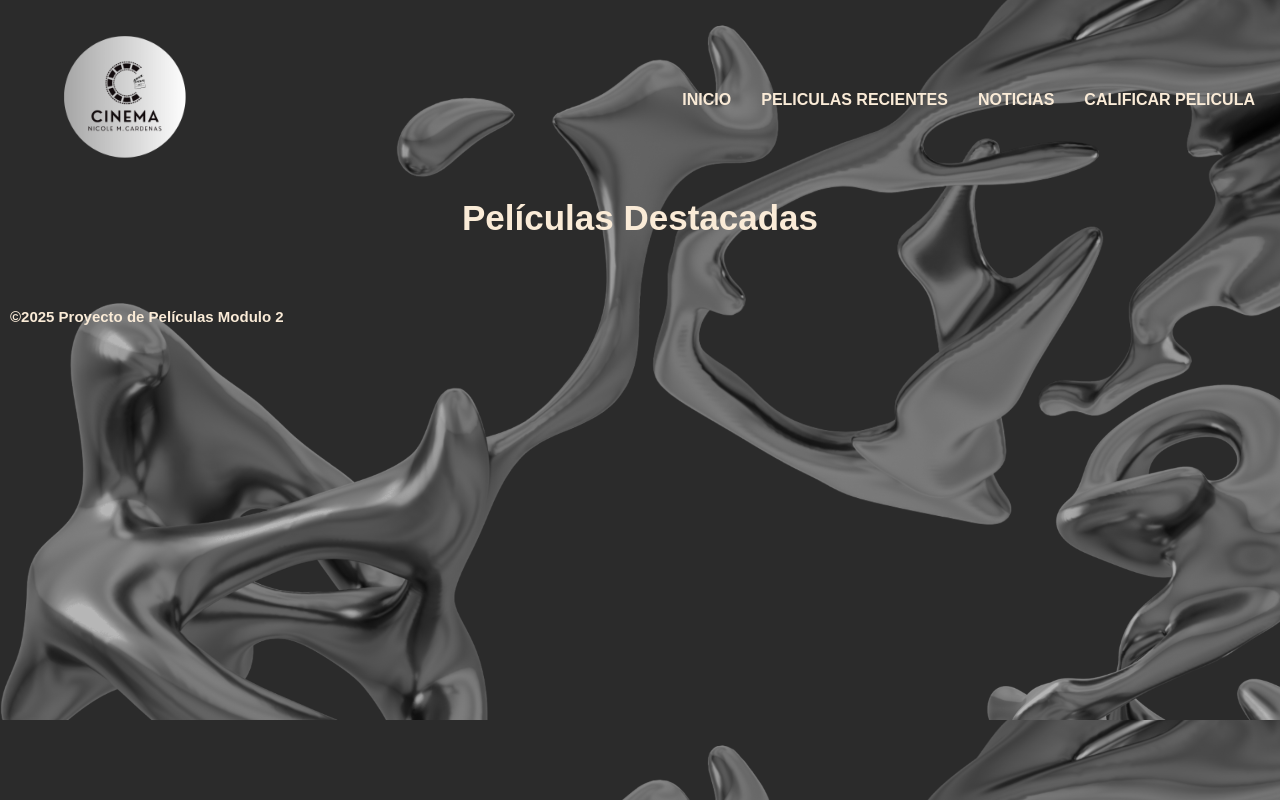
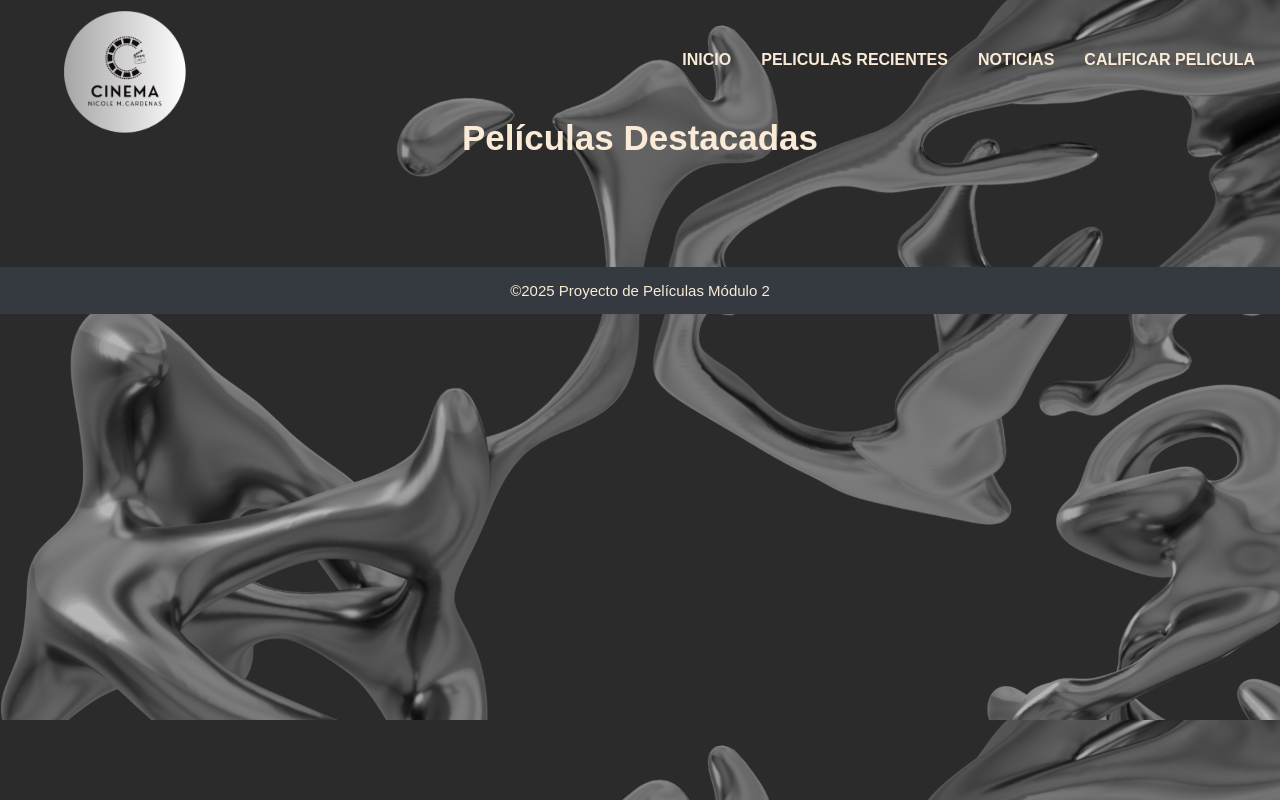
Before and after one commit to NicoleMCardenas/Movies, a website: page front/index.html in a window 1280 px wide. Drawn offline with nearby package versions, Linux system fonts and the light colour scheme; no server answers; a web font is replaced by a local one.

Commit message:
avancedosbootstrap

```diff
--- a/front/index.html
+++ b/front/index.html
@@ -3,10 +3,12 @@
   <head>
     <meta charset="UTF-8" />
     <meta name="viewport" content="width=device-width, initial-scale=1.0" />
-    <link rel="stylesheet" href="https://cdn.jsdelivr.net/npm/bootstrap@4.1.3/dist/css/bootstrap.min.css" integrity="sha384-MCw98/SFnGE8fJT3GXwEOngsV7Zt27NXFoaoApmYm81iuXoPkFOJwJ8ERdknLPMO" crossorigin="anonymous">
-   <script src="https://code.jquery.com/jquery-3.3.1.slim.min.js" integrity="sha384-q8i/X+965DzO0rT7abK41JStQIAqVgRVzpbzo5smXKp4YfRvH+8abtTE1Pi6jizo" crossorigin="anonymous"></script>
+    <!--Bootstrap-->
+<link rel="stylesheet" href="https://cdn.jsdelivr.net/npm/bootstrap@4.1.3/dist/css/bootstrap.min.css" integrity="sha384-MCw98/SFnGE8fJT3GXwEOngsV7Zt27NXFoaoApmYm81iuXoPkFOJwJ8ERdknLPMO" crossorigin="anonymous">
+<script src="https://code.jquery.com/jquery-3.3.1.slim.min.js" integrity="sha384-q8i/X+965DzO0rT7abK41JStQIAqVgRVzpbzo5smXKp4YfRvH+8abtTE1Pi6jizo" crossorigin="anonymous"></script>
 <script src="https://cdn.jsdelivr.net/npm/popper.js@1.14.3/dist/umd/popper.min.js" integrity="sha384-ZMP7rVo3mIykV+2+9J3UJ46jBk0WLaUAdn689aCwoqbBJiSnjAK/l8WvCWPIPm49" crossorigin="anonymous"></script>
 <script src="https://cdn.jsdelivr.net/npm/bootstrap@4.1.3/dist/js/bootstrap.min.js" integrity="sha384-ChfqqxuZUCnJSK3+MXmPNIyE6ZbWh2IMqE241rYiqJxyMiZ6OW/JmZQ5stwEULTy" crossorigin="anonymous"></script>
+<!--FontsandStyles-->
     <link href="https://fonts.cdnfonts.com/css/satoshi" rel="stylesheet"/>
       <link rel="stylesheet" href="./styles/reset.css"/>
       <link rel="stylesheet" href="./styles/styles.css"/>
@@ -34,9 +36,9 @@
          </div>
       </section>
     </main>
-  <footer>
-    <p id="fotid">&copy;2025 Proyecto de Películas Modulo 2</p>
-  </footer>
+   <footer class="bg-dark text-white text-center py-3 mt-5">
+    <p>&copy;2025 Proyecto de Películas Módulo 2</p>
+    </footer>
     <script src="./scripts/tempData.js"></script>
     <script src="./scripts/index.js"></script>
   </body>
--- a/front/styles/styles.css
+++ b/front/styles/styles.css
@@ -10,10 +10,12 @@ header{
     justify-content: space-between;
     padding: 0px 25px;
     color: antiquewhite;
+    height: 120px;
 }
 
 header img{
     width: 200px;
+    margin-top: 30px;
 }
 
 .nav_menu{
@@ -26,11 +28,12 @@ font-weight: 600;
 .nav_menu a:hover {
     color:gold;
     transition: color 0.3s ease;
+    text-decoration: none;
 }
 
 a{
+    color: antiquewhite;
     text-decoration: none;
-    color: antiquewhite;
 }
 p{
     font-family: "Satoshi", sans-serif;
@@ -63,13 +66,7 @@ h1, h2{
     text-align: center;
      color: antiquewhite;
 }
-#fotid{
-    text-align: left;
-    padding: 10px;
-    font-weight: 600;
-    font-size: 15px;
 
-}
 .contenedor{
     display: grid;
     grid-template-columns: repeat(auto-fit, minmax(250px, 1fr));
@@ -96,10 +93,7 @@ h1, h2{
 }
 
 /* PAGINAS ESTATICAS */
-
-
-.seccion_pelisrecientes{
-
+/* .seccion_pelisrecientes{
 display: flex;
     justify-content: center;
     align-items: flex-start;
@@ -107,8 +101,8 @@ display: flex;
     gap: 0;
     flex-wrap: wrap;
     margin: 10px;
-}
-
+} */
+/*
 .img_pelisrecientes{
     width:200px;
     height: auto;
@@ -124,4 +118,4 @@ display: flex;
     gap: 1.5rem;
     margin-top: 60px;
 
-}
+} */
```
Also changed, not shown: front/scripts/noticias.html (+2 -3 lines), front/scripts/peliculasrecientes.html (+1 -1 lines), front/scripts/index.js (line endings or trailing spaces).
